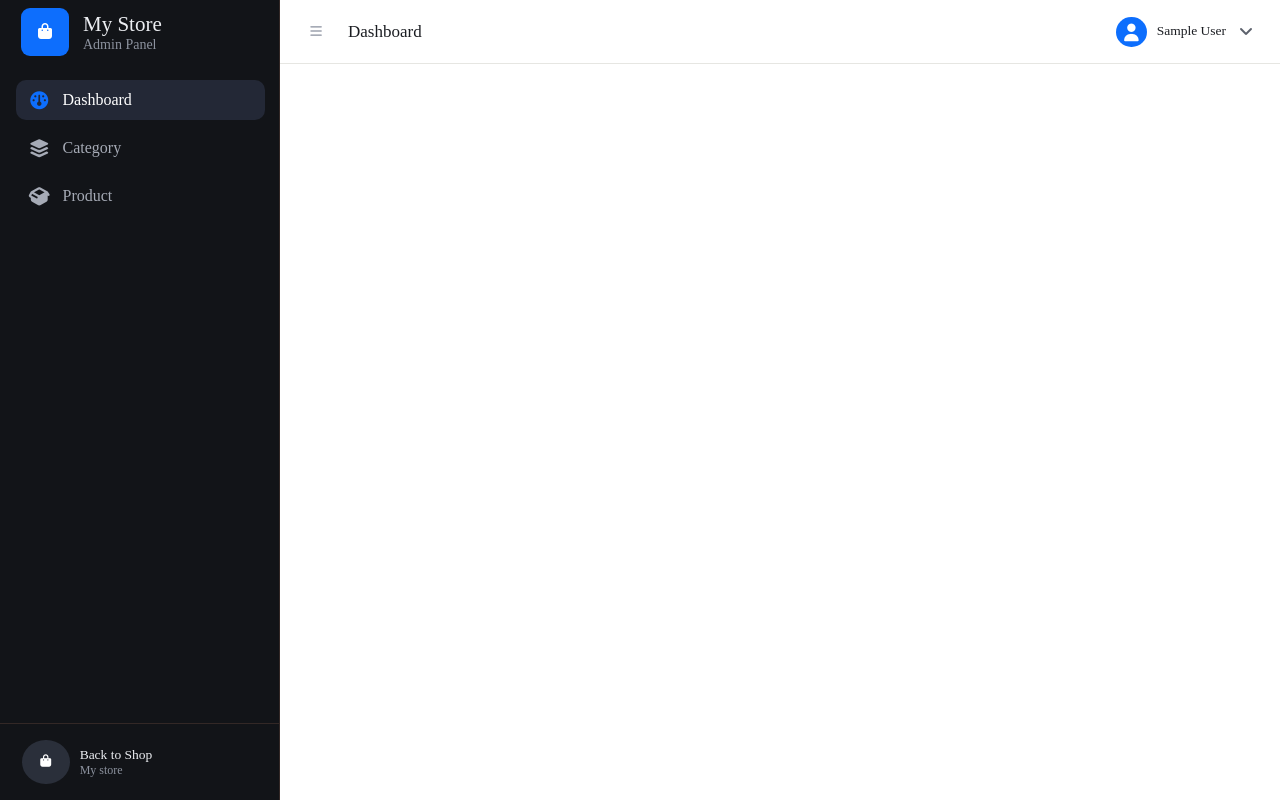
After one commit to hengdavid129-prog/e19-online-store-project, a Laravel app: page /admin/dashboard in a window 1280 px wide. The commit adds this page. Run offline with Laravel 12, Linux system fonts and the light colour scheme; the visitor is signed in with stand-in values (Sample User, id 1); data that the repository does not hold is empty; style sheets or scripts are compiled from the project's sources.

Commit message:
Design admin master layout

```diff
--- /dev/null
+++ b/app/Http/Controllers/DashboardController.php
@@ -0,0 +1,12 @@
+<?php
+
+namespace App\Http\Controllers;
+
+use Illuminate\Http\Request;
+
+class DashboardController extends Controller
+{
+    public function index() {
+        return view('layouts.admin');
+    }
+}
--- /dev/null
+++ b/resources/css/admin.css
@@ -0,0 +1,466 @@
+:root {
+  --sb-width: 280px;
+  --sb-width-collapsed: 72px;
+  --topbar-height: 64px;
+
+  --sb-bg: #121418;
+  --sb-border: #332826;
+  --sb-text: #eceef2;
+  --sb-muted: #a6abb6;
+  --sb-label: #8c929e;
+  --sb-hover: #1e222a;
+  --sb-active: #232836;
+  --sb-badge: #2a2f3a;
+  --accent: #0d6efd;
+
+  --page-bg: #f4f4f2;
+  --surface: #ffffff;
+  --line: #e6e6e2;
+  --text: #1b1d22;
+  --text-muted: #5c616c;
+  --hover: #f1f1ee;
+  --danger: #c9372c;
+}
+
+* {
+  box-sizing: border-box;
+}
+
+body {
+  margin: 0;
+  color: var(--text);
+}
+
+.app {
+  display: flex;
+  height: 100vh;
+}
+
+.sidebar {
+  width: var(--sb-width);
+  flex-shrink: 0;
+  display: flex;
+  flex-direction: column;
+  gap: 16px;
+  background-color: var(--sb-bg);
+  color: var(--sb-text);
+  border-right: 1px solid var(--sb-border);
+  transition: width 0.2s ease;
+}
+
+.content {
+  flex: 1;
+  min-width: 0;
+  overflow-y: auto;
+}
+
+.sb-header {
+  display: flex;
+  align-items: center;
+  gap: 14px;
+  height: var(--topbar-height);
+  padding: 0 14px 0 21px;
+  flex-shrink: 0;
+}
+
+.logo {
+  width: 48px;
+  height: 48px;
+  border-radius: 9px;
+  background: var(--accent);
+  color: #fff;
+  display: flex;
+  align-items: center;
+  justify-content: center;
+  flex-shrink: 0;
+}
+
+.sb-brand {
+  flex: 1;
+  min-width: 0;
+  display: flex;
+  flex-direction: column;
+}
+
+.sb-title {
+  font-size: 21px;
+  font-weight: 500;
+}
+
+.sb-subtitle {
+  font-size: 14px;
+  color: var(--sb-label);
+}
+
+.icon-btn {
+  width: 36px;
+  height: 36px;
+  border: 0;
+  border-radius: 9px;
+  background: transparent;
+  color: var(--sb-muted);
+  display: flex;
+  justify-content: center;
+  align-items: center;
+  cursor: pointer;
+  flex-shrink: 0;
+}
+
+.icon-btn:hover {
+  background: var(--sb-hover);
+  color: var(--sb-text);
+}
+
+.sb-nav {
+  flex: 1;
+  overflow-y: auto;
+  padding: 0 14px 0 16px;
+  display: flex;
+  flex-direction: column;
+  gap: 8px;
+}
+
+.nav-item {
+  display: flex;
+  align-items: center;
+  gap: 12px;
+  height: 40px;
+  padding: 0 12px;
+  border-radius: 10px;
+  color: var(--sb-muted);
+  text-decoration: none;
+  font-size: 16px;
+  font-weight: 400;
+  white-space: nowrap;
+  cursor: pointer;
+  transition:
+    background 0.12s,
+    color 0.12s;
+}
+
+.nav-item:hover {
+  background: var(--sb-hover);
+  color: var(--sb-text);
+}
+
+.nav-item.active {
+  background: var(--sb-active);
+  color: #fff;
+  font-weight: 500;
+}
+
+.nav-item.active > i {
+  color: var(--accent);
+}
+
+.nav-item > i {
+  font-size: 18px;
+}
+
+.label {
+  flex: 1;
+  overflow: hidden;
+  text-overflow: ellipsis;
+}
+
+.sb-footer {
+  border-top: 1px solid var(--sb-border);
+  padding: 12px 14px;
+  flex-shrink: 0;
+}
+
+.back-shop {
+  width: 100%;
+  height: 52px;
+  padding: 0 8px;
+  gap: 10px;
+  border: 0;
+  background: transparent;
+  font: inherit;
+  text-align: left;
+}
+
+.back-shop .icon {
+  border-radius: 50%;
+  background: var(--sb-badge);
+  padding: 16px;
+  color: #fff;
+  display: flex;
+  align-items: center;
+  justify-content: center;
+  font-size: 12.5px;
+  flex-shrink: 0;
+}
+
+.footer-text {
+  flex: 1;
+  min-width: 0;
+  display: flex;
+  flex-direction: column;
+}
+
+.footer-title {
+  font-size: 13.5px;
+  font-weight: 500;
+  color: var(--sb-text);
+}
+
+.footer-subtitle {
+  font-size: 12px;
+  color: var(--sb-label);
+}
+
+/* COLLAPSED RAIL (desktop only) - toggle by collapsed */
+
+@media (min-width: 769px) {
+  .icon-btn {
+    display: none;
+  }
+
+  .sidebar.collapsed {
+    width: var(--sb-width-collapsed);
+  }
+
+  .sidebar.collapsed .sb-brand,
+  .sidebar.collapsed .nav-item .label,
+  .sidebar.collapsed .sb-footer .footer-text {
+    display: none;
+  }
+
+  .sidebar.collapsed .sb-header {
+    justify-content: center;
+    padding: 0;
+  }
+  .sidebar.collapsed .nav-item {
+    justify-content: center;
+    padding: 0;
+  }
+}
+
+/* TOPBAR - toggle on the left, profile on the right */
+
+.topbar {
+  position: sticky;
+  top: 0;
+  z-index: 30;
+  display: flex;
+  align-items: center;
+  gap: 12px;
+  height: var(--topbar-height);
+  padding: 0 16px;
+  background: var(--surface);
+  border-bottom: 1px solid var(--line);
+}
+
+.topbar h1 {
+  margin: 0;
+  font-size: 17px;
+  font-weight: 500;
+  white-space: nowrap;
+  overflow: hidden;
+  text-overflow: ellipsis;
+}
+
+.toggle-btn {
+  width: 40px;
+  height: 40px;
+  border: 0;
+  border-radius: 10px;
+  background: transparent;
+  color: var(--sb-muted);
+  display: flex;
+  align-items: center;
+  justify-content: center;
+  cursor: pointer;
+  flex-shrink: 0;
+}
+
+.toggle-btn:hover {
+  background: var(--hover);
+  color: var(--text);
+}
+
+.profile {
+  position: relative;
+  margin-left: auto;
+}
+
+.profile-btn {
+  display: flex;
+  align-items: center;
+  gap: 10px;
+  height: 44px;
+  padding: 0 8px 0 4px;
+  border: 0;
+  border-radius: 99px;
+  background: transparent;
+  color: var(--text);
+  font: inherit;
+  text-align: left;
+  cursor: pointer;
+}
+
+.profile-btn:hover {
+  background: var(--hover);
+}
+
+.avatar {
+  padding: 6px 4px;
+  font-size: 18px;
+  border-radius: 50%;
+  background: var(--accent);
+  color: #fff;
+  display: flex;
+  align-items: center;
+  justify-content: center;
+  flex-shrink: 0;
+}
+
+.profile-text {
+  display: flex;
+  flex-direction: column;
+  line-height: 1.25;
+}
+
+.profile-name {
+  font-size: 13.5px;
+  font-weight: 500;
+}
+
+.profile-role {
+  font-size: 12px;
+  color: var(--text-muted);
+}
+
+.profile-chev {
+  transition: transform 0.18s;
+  color: var(--text-muted);
+}
+
+.profile-btn[aria-expanded="true"] .profile-chev {
+  transform: rotate(180deg);
+}
+
+.pf-menu {
+  position: absolute;
+  top: calc(100% + 8px);
+  right: 0;
+  width: 248px;
+  padding: 6px;
+  background: var(--surface);
+  border: 1px solid var(--line);
+  border-radius: 12px;
+  box-shadow: 0 12px 32px rgba(18, 20, 24, 0.12);
+}
+
+.pf-menu[hidden] {
+  display: none;
+}
+
+.pf-head {
+  padding: 10px 10px 12px;
+  border-bottom: 1px solid var(--line);
+  margin-bottom: 6px;
+}
+
+.pf-head strong {
+  display: block;
+  font-size: 14px;
+}
+
+.pf-head span {
+  font-size: 12.5px;
+  color: var(--text-muted);
+}
+
+.pf-item {
+  display: flex;
+  align-items: center;
+  gap: 10px;
+  width: 100%;
+  height: 40px;
+  padding: 0 10px;
+  border: 0;
+  border-radius: 8px;
+  background-color: transparent;
+  color: var(--text);
+  font: inherit;
+  font-size: 14px;
+  text-decoration: none;
+  text-align: left;
+  cursor: pointer;
+}
+
+.pf-item > i {
+  font-size: 16px;
+  color: var(--text-muted);
+}
+
+.pf-item:hover {
+  background-color: var(--hover);
+}
+
+.pf-item.danger,
+.pf-item.danger > i {
+  color: var(--danger);
+}
+
+.pf-menu hr {
+  border: 0;
+  border-top: 1px solid var(--line);
+  margin: 6px 0;
+}
+
+.pf-menu form {
+  margin: 0;
+}
+
+/* Mobile - sidebar become a slide-in drawer */
+.close-btn,
+.backdrop {
+  display: none;
+}
+
+@media (max-width: 768px) {
+  .sidebar {
+    position: fixed;
+    top: 0;
+    bottom: 0;
+    left: 0;
+    z-index: 50;
+    width: 312px;
+    transform: translateX(-100%);
+    transition: transform 0.25s ease;
+  }
+  .sidebar.open {
+    transform: translateX(0);
+  }
+
+  .close-btn {
+    display: flex;
+    width: 44px;
+    height: 44px;
+  }
+
+  .backdrop {
+    position: fixed;
+    inset: 0;
+    z-index: 40;
+    background: rgba(10, 11, 14, 0.55);
+  }
+  .backdrop.show {
+    display: block;
+  }
+  .nav-item {
+    height: 48px;
+    font-size: 15px;
+  }
+  .toggle-btn {
+    width: 44px;
+    height: 44px;
+  }
+  .profile-text,
+  .profile-chev {
+    display: none;
+  }
+}
--- /dev/null
+++ b/resources/js/admin.js
@@ -0,0 +1,80 @@
+const sidebar = document.getElementById("sidebar");
+const toggleBtn = document.getElementById("toggle");
+const closeBtn = document.getElementById("close");
+const backdrop = document.getElementById("backdrop");
+const pageTitle = document.getElementById("page-title");
+const profile = document.getElementById("profile");
+const profileBtn = document.getElementById("profile-btn");
+const profileMenu = document.getElementById("profile-menu");
+
+const isMobile = window.matchMedia("(max-width: 768px)");
+
+/* Desktop: collapse to icon rail */
+function setCollapsed(isCollapsed) {
+  sidebar.classList.toggle("collapsed", isCollapsed);
+  toggleBtn.setAttribute("aria-expanded", String(!isCollapsed));
+  try {
+    localStorage.setItem("sb-collapsed", isCollapsed);
+  } catch (e) {}
+}
+
+/* Remember the user's choice between page loads */
+try {
+  setCollapsed(localStorage.getItem("sb-collapsed") === "true");
+} catch (e) {}
+
+/* Mobile: slide-in drawer */
+function openDrawer() {
+  sidebar.classList.add("open");
+  backdrop.classList.add("show");
+  toggleBtn.setAttribute("aria-expanded", "true");
+  closeBtn.focus();
+}
+
+function closeDrawer() {
+  sidebar.classList.remove("open");
+  backdrop.classList.remove("show");
+  toggleBtn.setAttribute("aria-expanded", "false");
+}
+
+/* One toggle button for both */
+toggleBtn.addEventListener("click", () => {
+  if (isMobile.matches) {
+    sidebar.classList.contains("open") ? closeDrawer() : openDrawer();
+  } else {
+    setCollapsed(!sidebar.classList.contains("collapsed"));
+  }
+});
+
+closeBtn.addEventListener("click", () => {
+  closeDrawer();
+  toggleBtn.focus();
+});
+
+backdrop.addEventListener("click", closeDrawer);
+
+/* Profile dropdown */
+const menuItems = () => [...profileMenu.querySelectorAll('[role="menuitem"]')];
+
+function setMenu(open) {
+  profileMenu.hidden = !open;
+  profileBtn.setAttribute("aria-expanded", String(open));
+  if (open) menuItems()[0].focus();
+}
+
+profile.addEventListener("click", () => setMenu(profileMenu.hidden));
+
+document.addEventListener("click", (e) => {
+  if (!profile.contains(e.target)) setMenu(false);
+});
+
+/* Escape closes whatever is open */
+document.addEventListener("keydown", (e) => {
+  if (e.key !== "Escape") return;
+  if (!profileMenu.hidden) {
+    setMenu(false);
+  } else if (sidebar.classList.contains("open")) {
+    closeDrawer();
+    toggleBtn.focus();
+  }
+});
--- /dev/null
+++ b/resources/views/layouts/admin.blade.php
@@ -0,0 +1,107 @@
+<!DOCTYPE html>
+<html lang="en">
+
+<head>
+    <meta charset="UTF-8">
+    <meta name="viewport" content="width=device-width, initial-scale=1.0">
+    <meta http-equiv="X-UA-Compatible" content="ie=edge">
+    <title>My Store</title>
+    <link rel="stylesheet" href="https://cdnjs.cloudflare.com/ajax/libs/font-awesome/7.3.1/css/all.min.css"
+        integrity="sha512-QeR2VH+lsBE5LSAe1Q5EnTBbe7XTBubt8dG93Y7gidSgdMCr8nVqKcfKAMyN96SV8KDbZVTDXChatu5G2KQGzg=="
+        crossorigin="anonymous" referrerpolicy="no-referrer">
+    @vite(['resources/css/app.css', 'resources/js/app.js'])
+    @vite(['resources/css/admin.css', 'resources/js/admin.js'])
+</head>
+
+<body>
+    <div class="app">
+        <aside class="sidebar" id="sidebar">
+            <div class="sb-header">
+                <div class="logo"><i class="fa-solid fa-bag-shopping"></i></div>
+                <div class="sb-brand">
+                    <span class="sb-title">My Store</span>
+                    <span class="sb-subtitle">Admin Panel</span>
+                </div>
+                <button class="icon-btn close-btn" id="close">
+                    <i class="fa-solid fa-xmark"></i>
+                </button>
+            </div>
+            <nav class="sb-nav" aria-label="Admin">
+                <a href="#dashboard" class="nav-item active" title="Dashboard">
+                    <i class="fa-solid fa-gauge"></i>
+                    <span class="label">Dashboard</span>
+                </a>
+                <a href="#category" class="nav-item" title="Category">
+                    <i class="fa-solid fa-layer-group"></i>
+                    <span class="label">Category</span>
+                </a>
+                <a href="#product" class="nav-item" title="Product">
+                    <i class="fa-solid fa-box-open"></i>
+                    <span class="label">Product</span>
+                </a>
+            </nav>
+            <div class="sb-footer">
+                <a href="{{ route('welcome') }}" class="nav-item back-shop" title="Back to Shop">
+                    <span class="icon">
+                        <i class="fa-solid fa-bag-shopping"></i>
+                    </span>
+                    <span class="footer-text">
+                        <span class="footer-title">Back to Shop</span>
+                        <span class=" footer-subtitle">My store</span>
+                    </span>
+                </a>
+            </div>
+        </aside>
+
+        {{-- Dark overlay behind the drawer on mobile --}}
+        <div class="backdrop" id="backdrop"></div>
+
+        <main class="content">
+            <header class="topbar">
+                <button class="toggle-btn" id="toggle" aria-label="Toggle sidebar">
+                    <i class="fa-solid fa-bars"></i>
+                </button>
+                <h1 id="page-title">Dashboard</h1>
+
+                <div class="profile" id="profile">
+                    <button class="profile-btn" id="profile-btn" aria-expanded="false">
+                        <span class="avatar"><i class="fa-solid fa-user"></i></span>
+                        <span class="profile-text">
+                            <span class="profile-name">{{ auth()->user()->name }}</span>
+                            <span class="profile-role">{{ auth()->user()->role->name }}</span>
+                        </span>
+                        <span class="profile-chev">
+                            <i class="fa-solid fa-angle-down"></i>
+                        </span>
+                    </button>
+                    <div class="pf-menu" id="profile-menu" role="menu" hidden>
+                        <div class="pf-head">
+                            <strong>{{ auth()->user()->name }}</strong>
+                            <span>{{ auth()->user()->email }}</span>
+                        </div>
+                        <a href="#profile" class="pf-item" role="menuitem">
+                            <i class="fa-solid fa-user"></i>
+                            My Profile
+                        </a>
+                        <hr>
+                        <form method="POST" action="{{ route('logout') }}">
+                            <button type="submit" class="pf-item danger" role="menuitem">
+                                <i class="fa-solid fa-arrow-right-from-bracket"></i>
+                                Signout
+                            </button>
+                        </form>
+                    </div>
+                </div>
+            </header>
+            <div class="page container-fluid">
+
+            </div>
+        </main>
+    </div>
+
+    <script>
+
+    </script>
+</body>
+
+</html>
--- a/resources/views/layouts/shop.blade.php
+++ b/resources/views/layouts/shop.blade.php
@@ -42,8 +42,8 @@
                                 <hr class="dropdown-divider">
                             </li>
                             @can('access-admin')
-                                <li><a class="dropdown-item" href="#">
-                                        <i class="fa-solid fa-table-cells-large me-2"></i></i>Admin panel
+                                <li><a class="dropdown-item" href="{{ route('admin.dashboard') }}">
+                                        <i class="fa-solid fa-table-cells-large me-2"></i>Admin panel
                                     </a>
                                 </li>
                             @endcan
--- a/routes/web.php
+++ b/routes/web.php
@@ -1,6 +1,7 @@
 <?php
 
 use App\Http\Controllers\AuthController;
+use App\Http\Controllers\DashboardController;
 use App\Http\Controllers\RegisterUserController;
 use Illuminate\Support\Facades\Route;
 
@@ -14,3 +15,10 @@ Route::get('/register', [RegisterUserController::class, 'create'])->name('regist
 Route::post('/register', [RegisterUserController::class, 'store'])->name('store-register');
 Route::get('/login', [AuthController::class, 'login'])->name('login');
 Route::post('/login', [AuthController::class, 'store'])->name('store-login');
+
+Route::middleware(['auth', 'can:access-admin'])
+    ->prefix('admin')
+    ->name('admin.')
+    ->group(function () {
+        Route::get('/dashboard', [DashboardController::class, 'index'])->name('dashboard');
+    });
--- a/vite.config.js
+++ b/vite.config.js
@@ -4,7 +4,10 @@ import laravel from 'laravel-vite-plugin';
 export default defineConfig({
     plugins: [
         laravel({
-            input: ['resources/css/app.css', 'resources/js/app.js'],
+            input: [
+                'resources/css/app.css', 'resources/js/app.js',
+                'resources/css/admin.css', 'resources/js/admin.js'
+            ],
             refresh: true,
         }),
     ],
```
